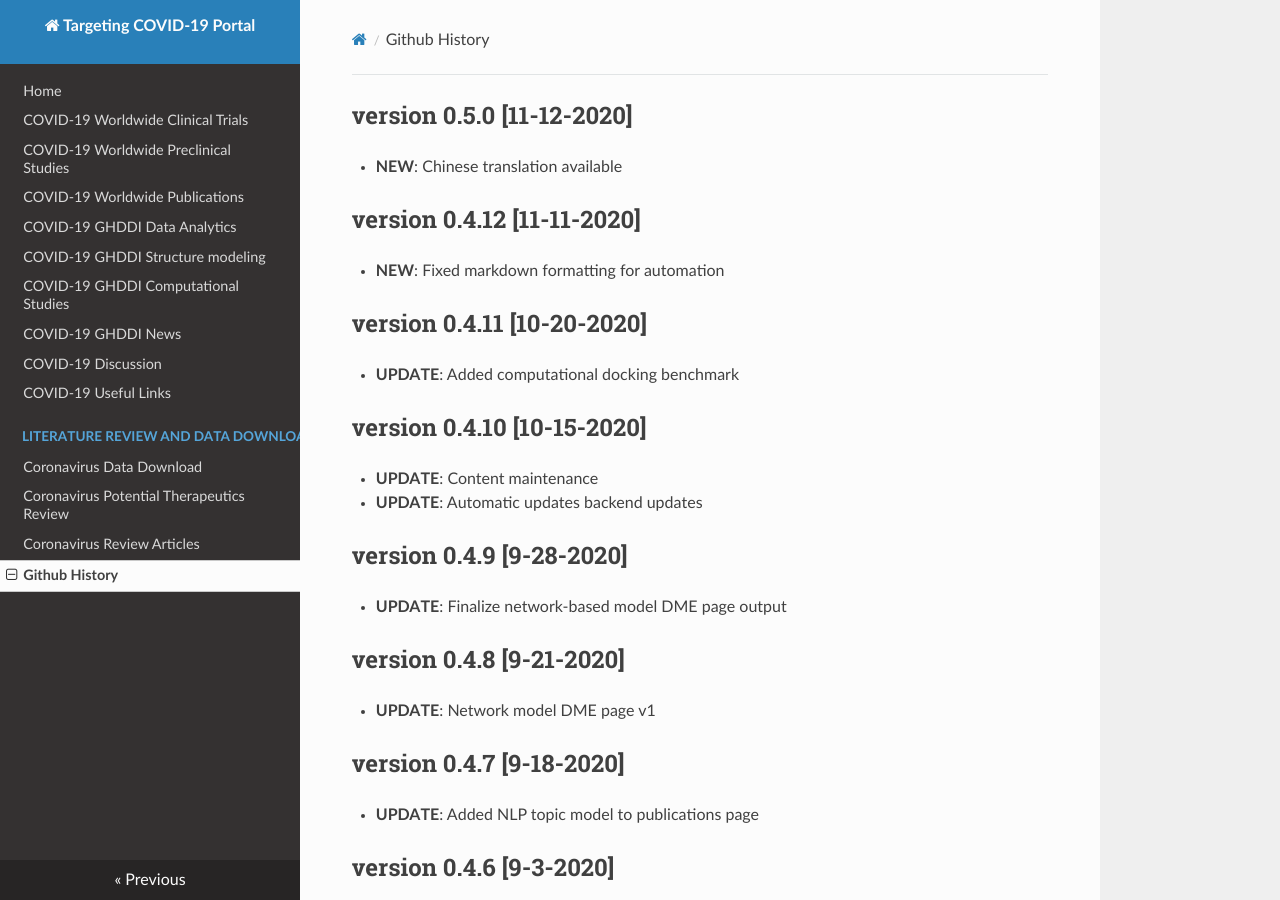
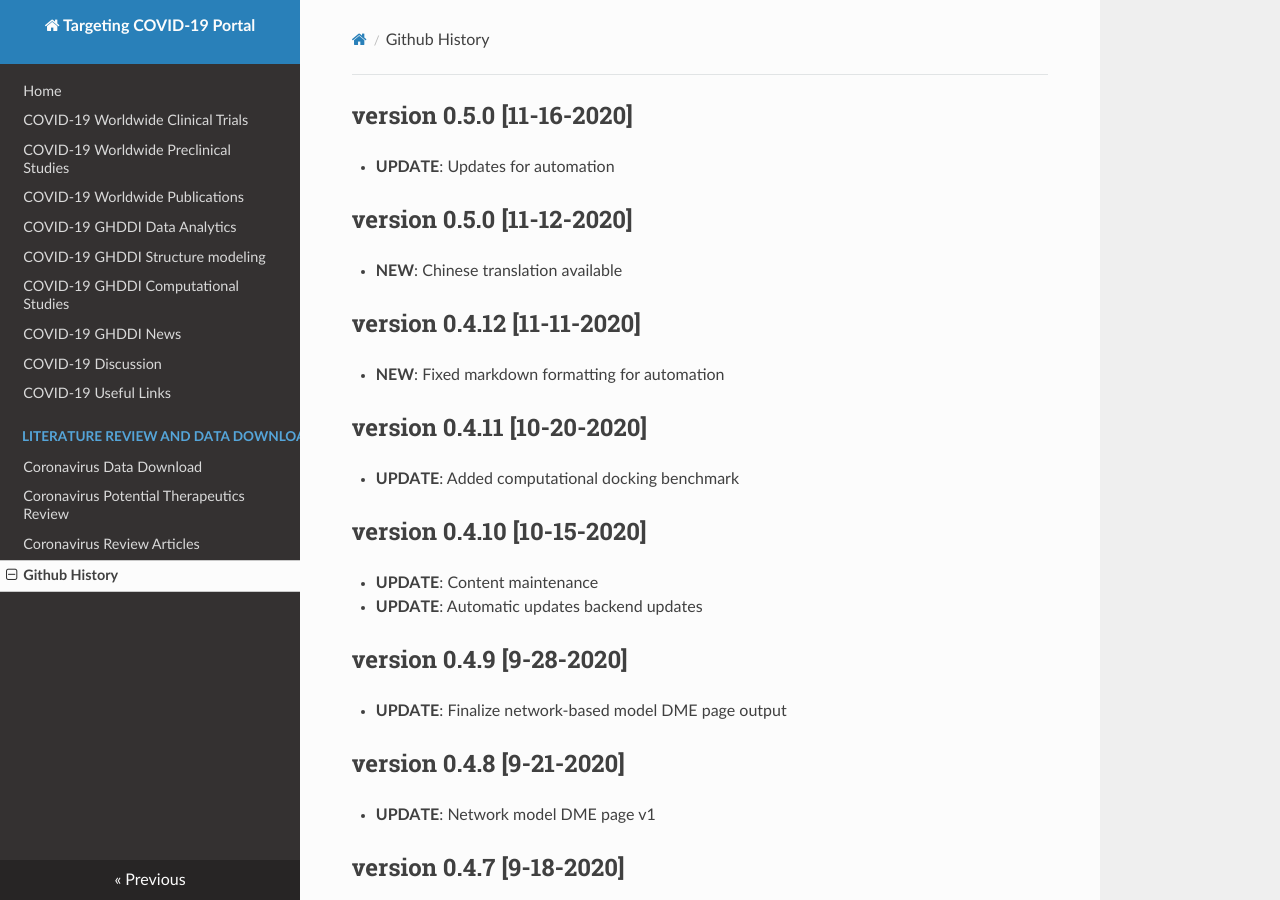
Before and after one commit to GHDDI-AILab/Targeting2019-nCoV, an MkDocs documentation site: the page built from docs/history.md, in a window 1280 px wide and 900 px high. Built offline with MkDocs 1.6.1, drawn with Linux system fonts in a browser that asks for light colours; nearby versions of some CDN libraries.

Commit message:
Update history.md

```diff
--- a/docs/history.md
+++ b/docs/history.md
@@ -1,3 +1,6 @@
+## version 0.5.0 [11-16-2020]
+* **UPDATE**: Updates for automation
+
 ## version 0.5.0 [11-12-2020]
 * **NEW**: Chinese translation available
 
```
